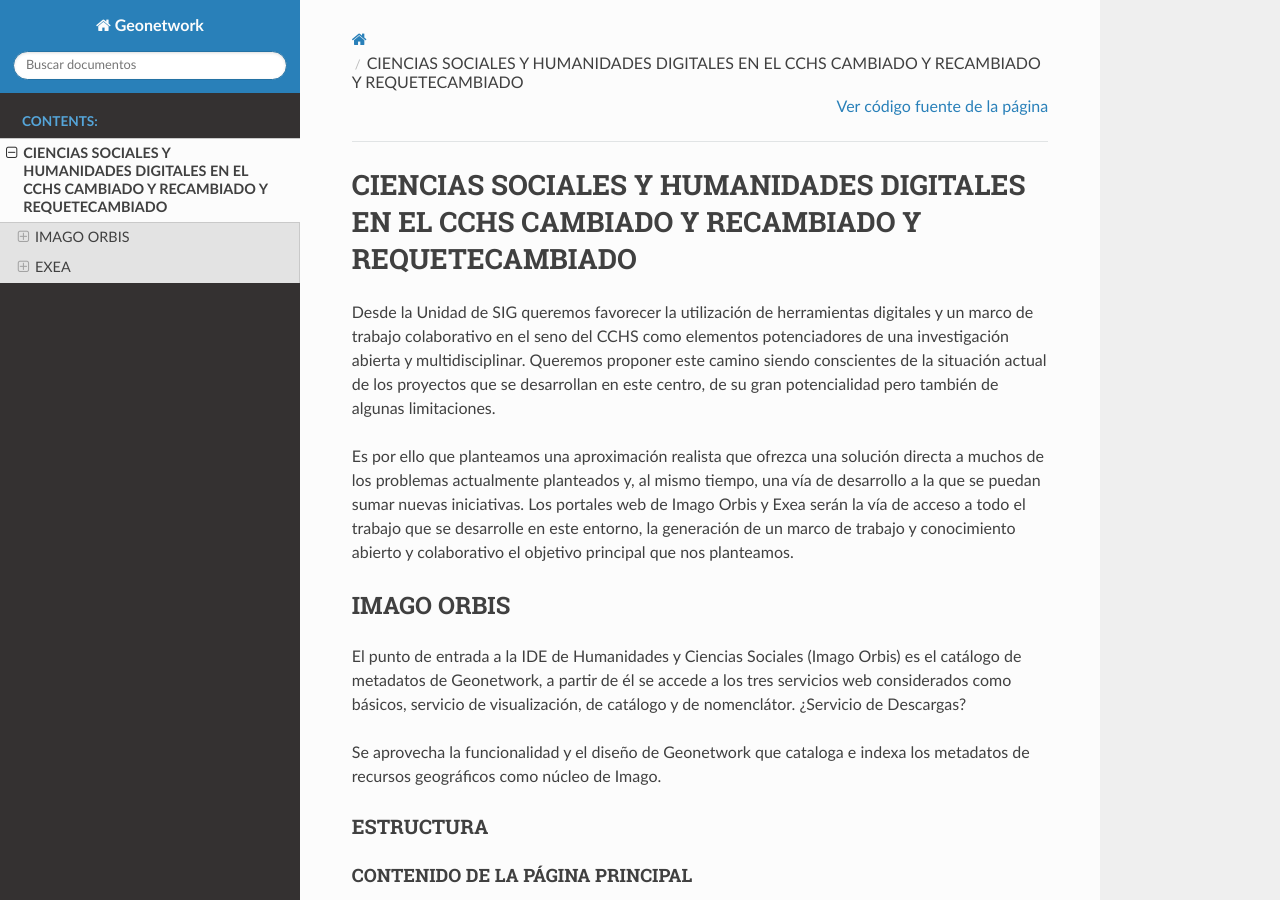
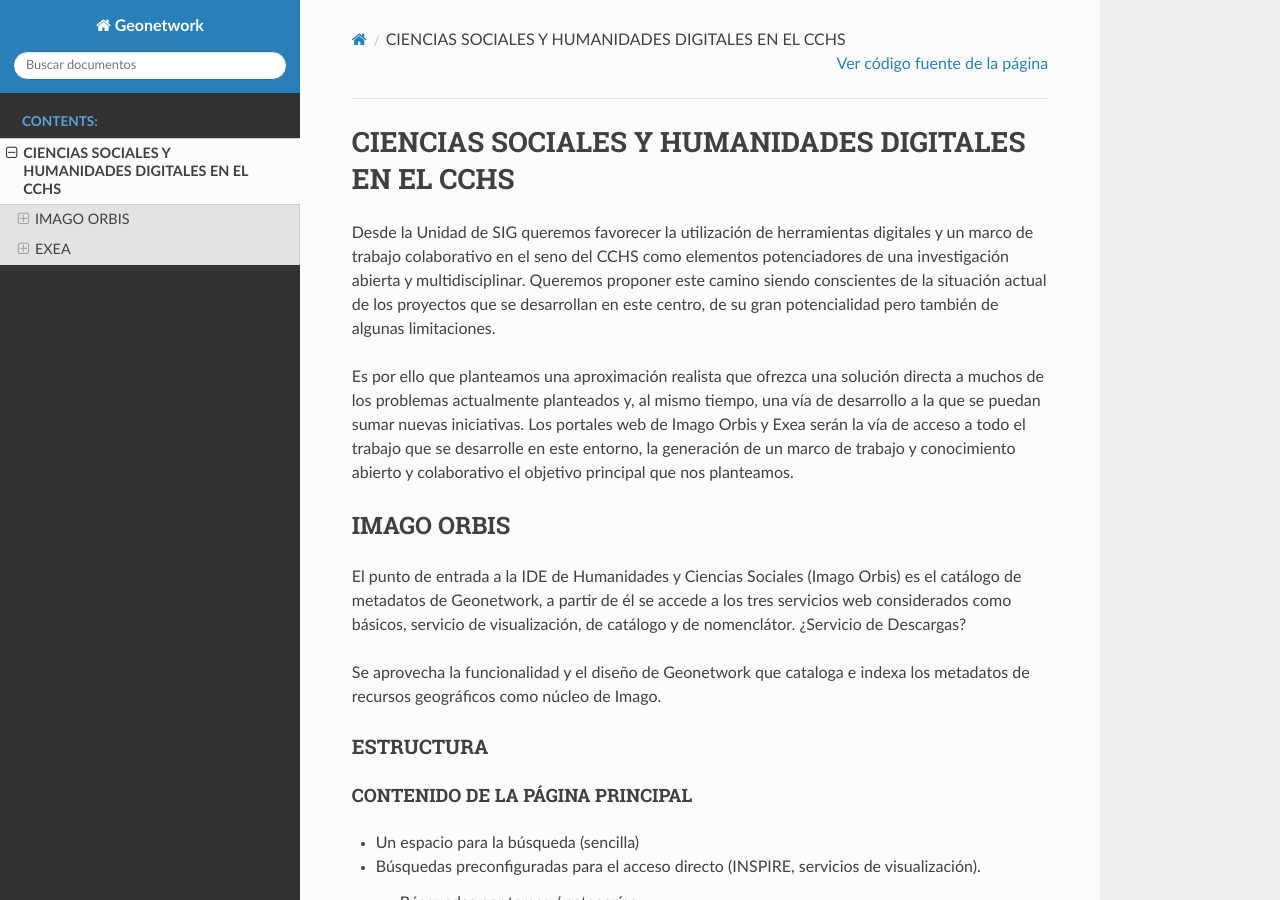
Before and after one commit to usig-cchs-csic/documentacion, a Sphinx documentation site: the page built from source/documentos.rst, in a window 1280 px wide and 900 px high. Built offline with Sphinx 7.4.7 and the Read the Docs theme 2.0.0, drawn with Linux system fonts in a browser that asks for light colours.

Commit message:
limpieza 2

```diff
--- a/source/documentos.rst
+++ b/source/documentos.rst
@@ -1,6 +1,6 @@
-============================================================================================
-CIENCIAS SOCIALES Y HUMANIDADES DIGITALES EN EL CCHS CAMBIADO Y RECAMBIADO Y REQUETECAMBIADO
-============================================================================================
+====================================================
+CIENCIAS SOCIALES Y HUMANIDADES DIGITALES EN EL CCHS
+====================================================
 
 Desde la Unidad de SIG queremos favorecer la utilización de herramientas digitales y un marco de trabajo colaborativo en el seno del CCHS como elementos potenciadores de una investigación abierta y multidisciplinar. Queremos proponer este camino siendo conscientes de la situación actual de los proyectos que se desarrollan en este centro, de su gran potencialidad pero también de algunas limitaciones.
 
```
